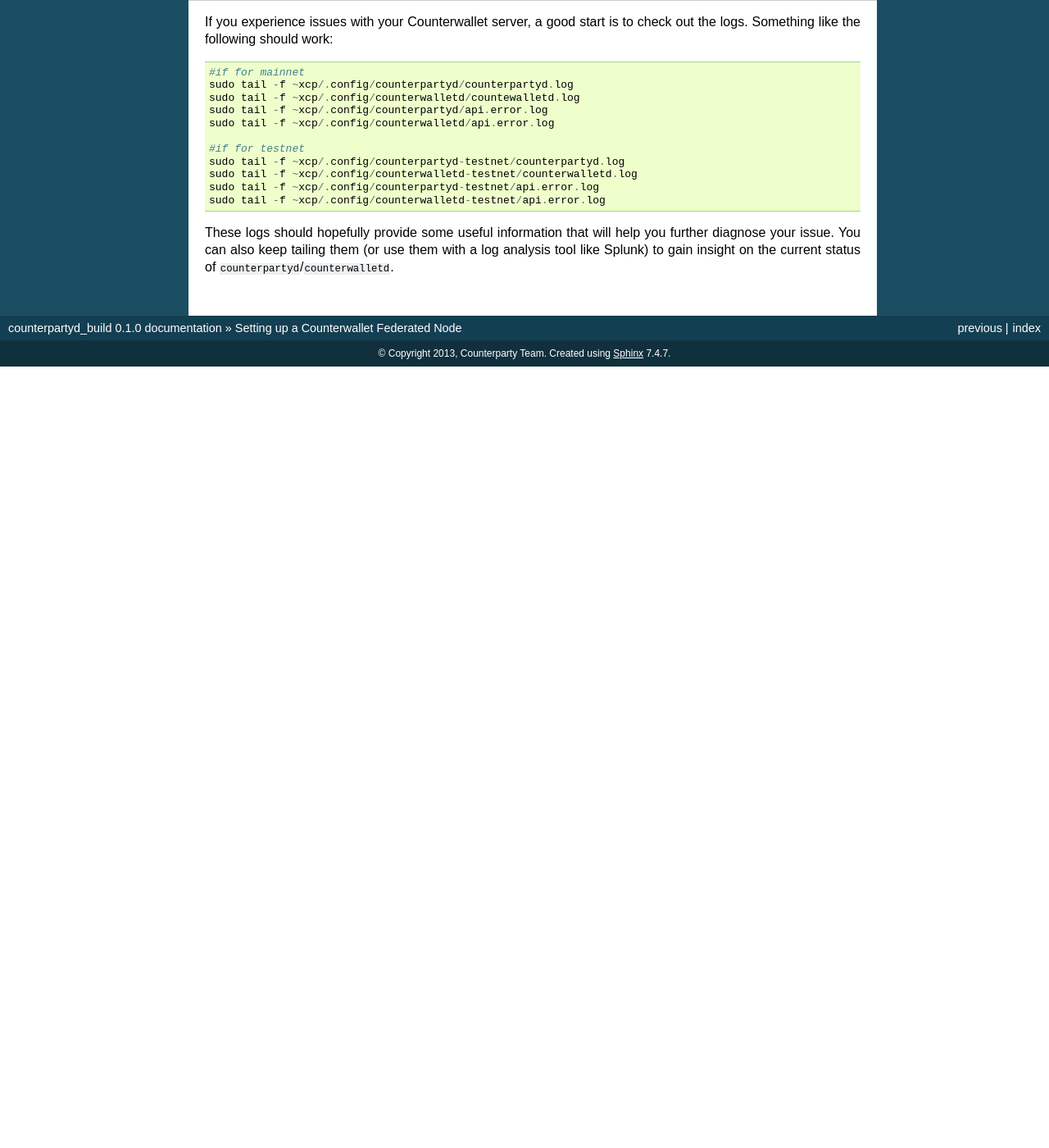
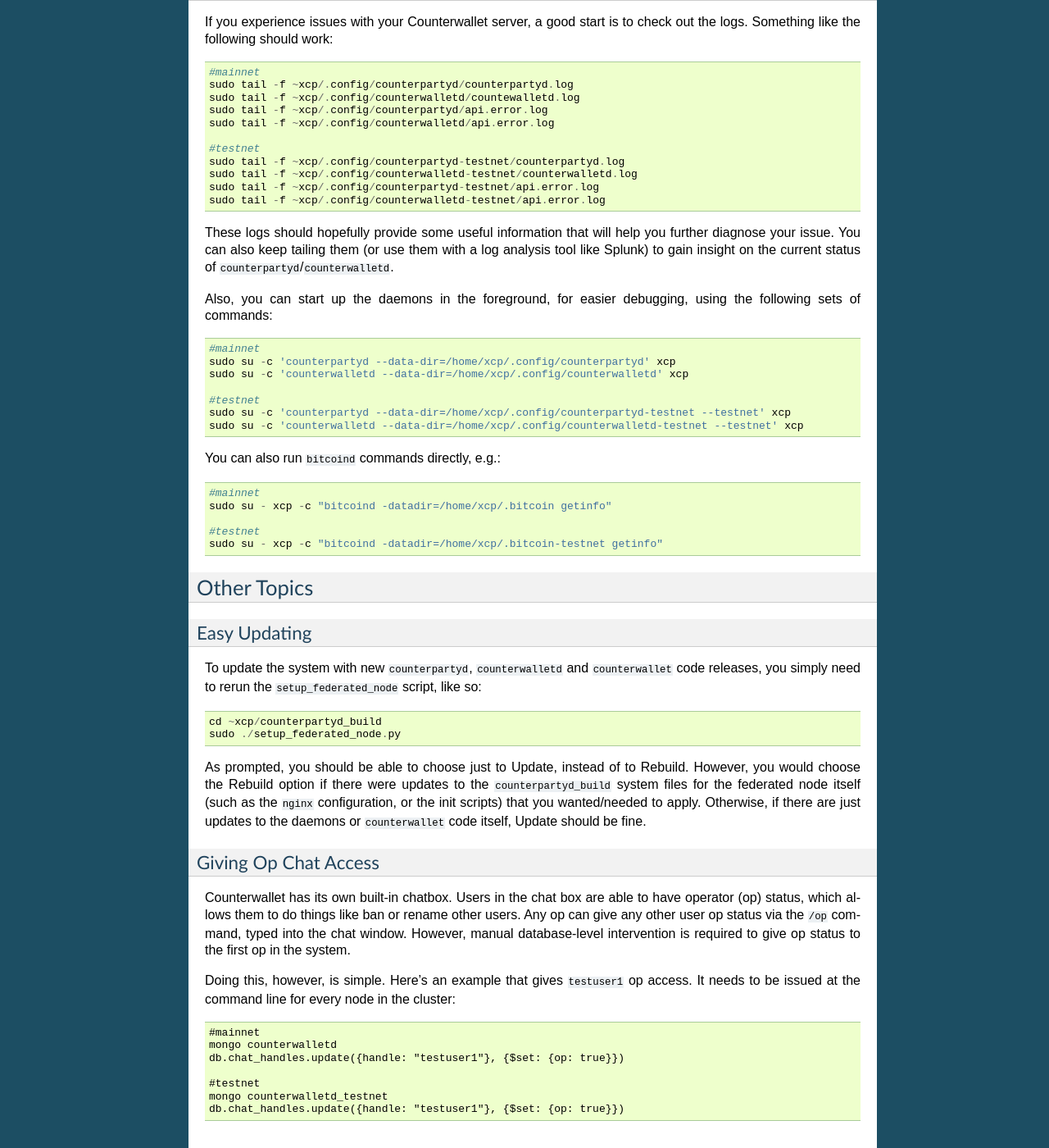
Before and after one commit to CounterpartyXCP/federatednode, a Sphinx documentation site: the page built from docs/SettingUpAFederatedNode.rst, in a window 1280 px wide and 1400 px high, scrolled down 4400 px. Shown: the whole window at 82% size. Built offline with Sphinx 7.4.7, drawn with Linux system fonts in a browser that asks for light colours; before the commit the page ends 4847 px from its top, so only the background shows below that; some of the changed text lies outside the part shown.

Commit message:
updated docs

```diff
--- a/docs/SettingUpAFederatedNode.rst
+++ b/docs/SettingUpAFederatedNode.rst
@@ -237,3 +237,56 @@
 These logs should hopefully provide some useful information that will help you further diagnose your issue. You can also
 keep tailing them (or use them with a log analysis tool like Splunk) to gain insight on the current
 status of ``counterpartyd``/``counterwalletd``.
+
+Also, you can start up the daemons in the foreground, for easier debugging, using the following sets of commands::
+
+    #mainnet
+    sudo su -c 'counterpartyd --data-dir=/home/xcp/.config/counterpartyd' xcp
+    sudo su -c 'counterwalletd --data-dir=/home/xcp/.config/counterwalletd' xcp
+
+    #testnet
+    sudo su -c 'counterpartyd --data-dir=/home/xcp/.config/counterpartyd-testnet --testnet' xcp
+    sudo su -c 'counterwalletd --data-dir=/home/xcp/.config/counterwalletd-testnet --testnet' xcp
+
+You can also run ``bitcoind`` commands directly, e.g.::
+
+    #mainnet
+    sudo su - xcp -c "bitcoind -datadir=/home/xcp/.bitcoin getinfo"
+
+    #testnet
+    sudo su - xcp -c "bitcoind -datadir=/home/xcp/.bitcoin-testnet getinfo"
+
+Other Topics
+--------------
+
+Easy Updating
+^^^^^^^^^^^^^^^^
+
+To update the system with new ``counterpartyd``, ``counterwalletd`` and ``counterwallet`` code releases, you simply need
+to rerun the ``setup_federated_node`` script, like so::
+
+    cd ~xcp/counterpartyd_build
+    sudo ./setup_federated_node.py
+
+As prompted, you should be able to choose just to Update, instead of to Rebuild. However, you would choose the Rebuild
+option if there were updates to the ``counterpartyd_build`` system files for the federated node itself (such as the
+``nginx`` configuration, or the init scripts) that you wanted/needed to apply. Otherwise, if there are just updates
+to the daemons or ``counterwallet`` code itself, Update should be fine.
+
+Giving Op Chat Access
+^^^^^^^^^^^^^^^^^^^^^^
+
+Counterwallet has its own built-in chatbox. Users in the chat box are able to have operator (op) status, which allows them
+to do things like ban or rename other users. Any op can give any other user op status via the ``/op`` command, typed into
+the chat window. However, manual database-level intervention is required to give op status to the first op in the system.
+
+Doing this, however, is simple. Here's an example that gives ``testuser1`` op access. It needs to be issued at the
+command line for every node in the cluster::
+
+    #mainnet
+    mongo counterwalletd
+    db.chat_handles.update({handle: "testuser1"}, {$set: {op: true}})
+
+    #testnet
+    mongo counterwalletd_testnet
+    db.chat_handles.update({handle: "testuser1"}, {$set: {op: true}})
```
Also changed, not shown: other parts of docs/SettingUpAFederatedNode.rst (+2 -2 lines).
